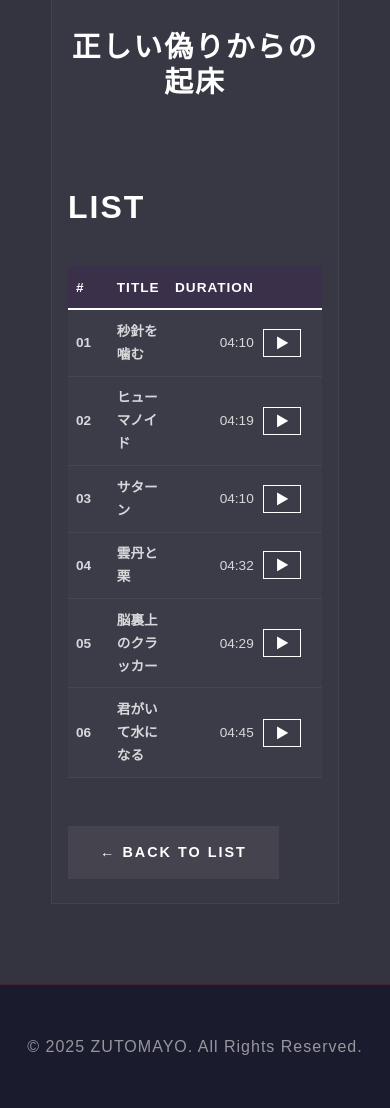
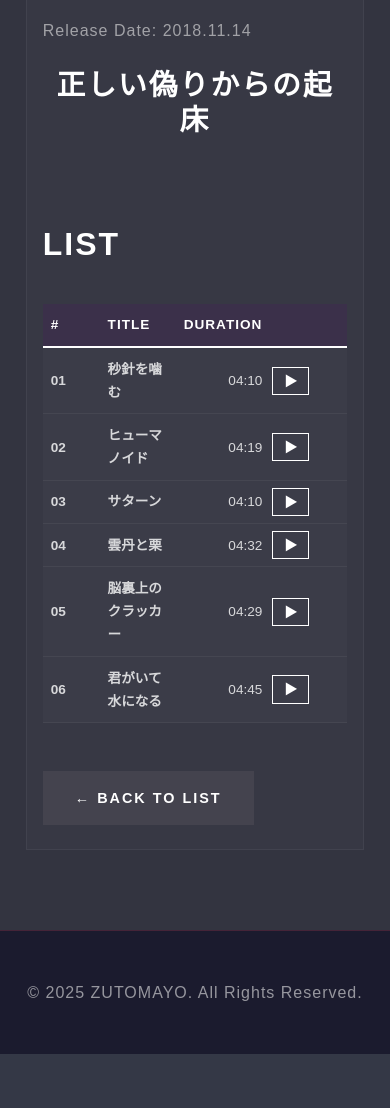
Before and after one commit to Yuzukiyin/zutomayo-music, a Flask app: page /album/1 in a window 390 px wide. Shown: the part 360-1468 px from the top of the page. After the commit the page ends 1414 px from the top, so only its background shows below. Run offline with Flask 3, Linux system fonts and the light colour scheme; data comes from the database, SQL or seed files in the repository; some libraries are stand-ins or nearby versions.

Commit message:
Set album and track page width to 94% on screens smaller than 900px

```diff
--- a/static/css/style.css
+++ b/static/css/style.css
@@ -935,6 +935,13 @@ footer p {
     }
 }
 
+@media (max-width: 900px) {/* 小于 900px 屏幕调整 */
+    .album-detail,
+    .track-detail {
+        max-width: 94%;
+    }
+}
+
 @media (max-width: 1024px) {/* 中等屏幕调整 */
     .disco-section {
         grid-template-columns: repeat(3, 1fr);
```
